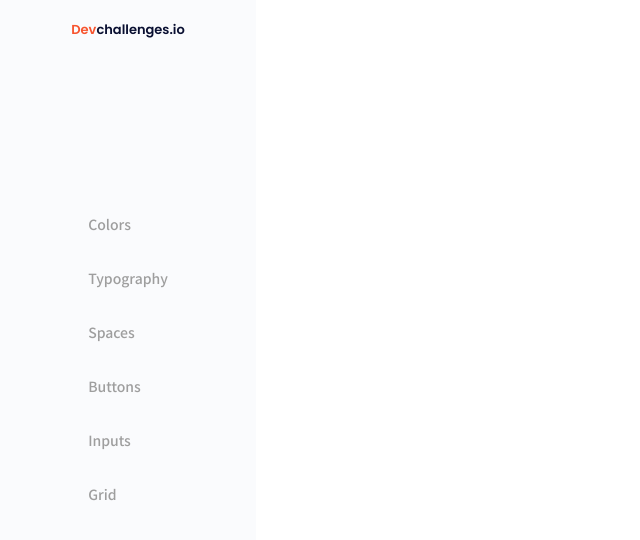
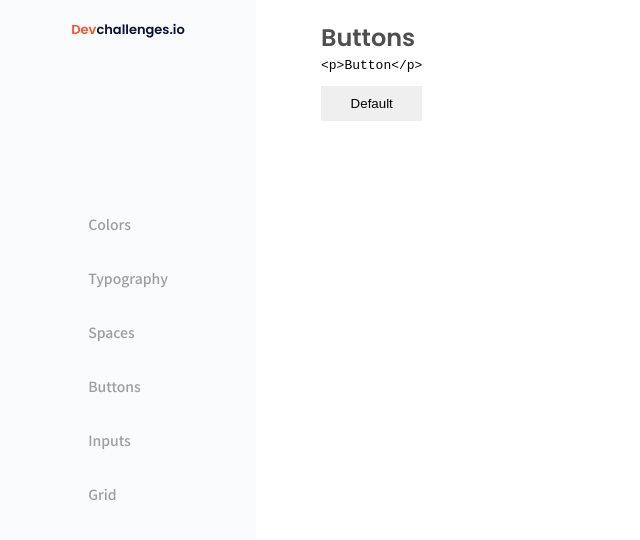
Before and after one commit to Leydisfh/Button-component, a React (Vite) app: page / in a window 1280 px wide. Shown: the top 540 px of the page, without its empty margins (0-640 px from the left). Built offline with nearby package versions, Linux system fonts and the light colour scheme.

Commit message:
Edited Eslint rules, adding buttons component

```diff
--- a/src/App.css
+++ b/src/App.css
@@ -0,0 +1,19 @@
+.container{
+    display: flex;
+    gap: 65px;
+}
+
+.title{
+font-family: var(--popins);
+color: #4f4f4f;
+font-size: 24px;
+font-weight: 500;
+margin-top: 20px;
+}
+
+/*Container de todos los botones*/
+.btn_btns___constainer{
+    display: flex;
+    flex-direction: column;
+
+}
--- a/src/App.jsx
+++ b/src/App.jsx
@@ -1,13 +1,29 @@
 import "./index.css"
 import './App.css'
-import Aside from './Components/Aside'
+
+import Aside from './Components/Aside';
+import ButtonsElements from "./Components/Buttons";
 
 function App() {
 
 
   return (
     <>
+    <div className="container">
      <Aside />
+     <main>
+     <h2 className="title">Buttons</h2>
+     <section className="btn_btns___constainer">
+      <div className="btn_btns__defult__container">
+     <ButtonsElements
+        textCode="Button"
+        btnTitile= "Default"
+        newClase={"btn"}
+      />
+      </div>
+     </section>
+     </main>
+    </div>
     </>
   )
 }
--- /dev/null
+++ b/src/Components/Buttons.jsx
@@ -0,0 +1,21 @@
+import "../Styles/btnBase.css";
+const ButtonsElements = ({textCode, btnTitile, newClass}) => {
+
+const claseBase = `btnBase  ${newClass}`
+
+
+  return (
+    <section className="btn_container">
+      <aside className="btn__description__code">
+        <pre>
+          <code>&lt;p&gt;{textCode}&lt;/p&gt;</code>
+        </pre>
+      </aside>
+      <button className= {claseBase} >
+        {btnTitile}
+      </button>
+    </section>
+  );
+};
+
+export default ButtonsElements;
--- /dev/null
+++ b/src/Styles/btnBase.css
@@ -0,0 +1,9 @@
+.btn_container{
+    display: flex;
+    flex-direction:column ;
+    gap: 10px;
+}
+
+.btnBase{
+    padding: 10px;
+}
--- /dev/null
+++ b/src/Styles/btnsDefault/btnDefault.css
@@ -0,0 +1,3 @@
+.btn_btns__defult__container{
+    display: flex;
+}
```
Also changed, not shown: .eslintrc.cjs.
